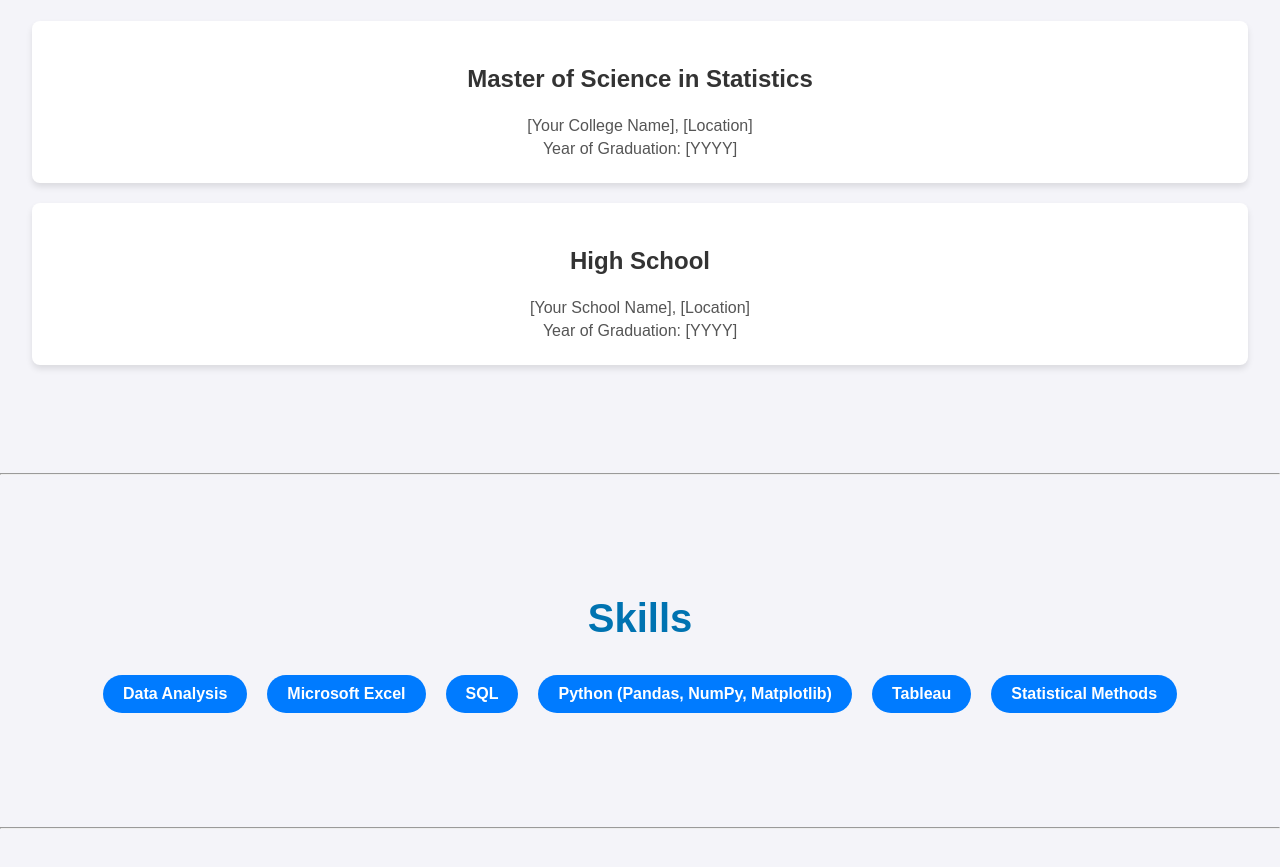
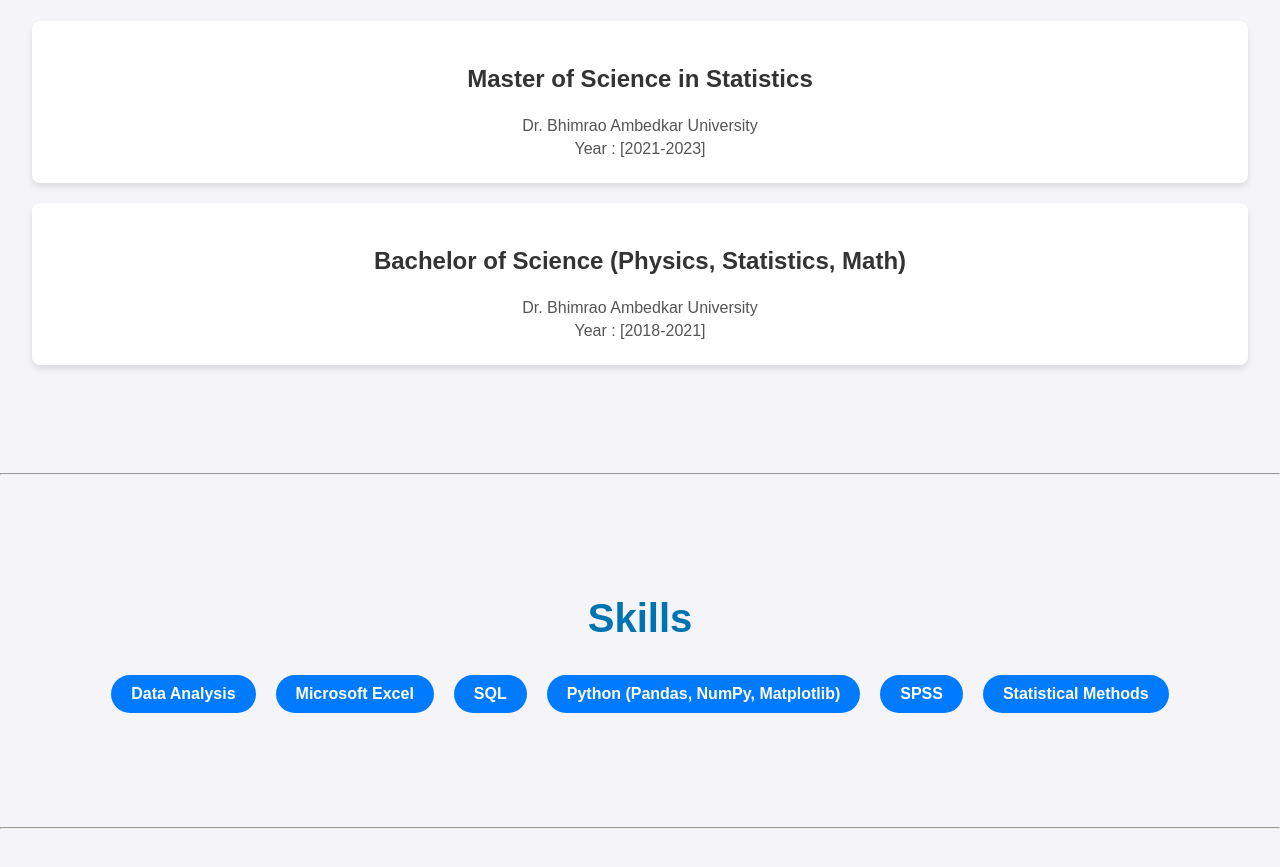
Before and after one commit to prakratigupta76/Portfolio, a plain HTML site: page index.html in a window 1280 px wide. Shown: the part 949-1816 px from the top of the page. Drawn offline with Linux system fonts and the light colour scheme.

Commit message:
New 3rd commit

```diff
--- a/index.html
+++ b/index.html
@@ -37,13 +37,13 @@
     <ul class="education-list">
         <li>
             <h3>Master of Science in Statistics</h3>
-            <p>[Your College Name], [Location]</p>
-            <p>Year of Graduation: [YYYY]</p>
+            <p>Dr. Bhimrao Ambedkar University</p>
+            <p>Year : [2021-2023]</p>
         </li>
         <li>
-            <h3>High School</h3>
-            <p>[Your School Name], [Location]</p>
-            <p>Year of Graduation: [YYYY]</p>
+            <h3>Bachelor of Science (Physics, Statistics, Math)</h3>
+            <p>Dr. Bhimrao Ambedkar University</p>
+            <p>Year : [2018-2021]</p>
         </li>
     </ul>
 </section>
@@ -56,7 +56,7 @@
         <li>Microsoft Excel</li>
         <li>SQL</li>
         <li>Python (Pandas, NumPy, Matplotlib)</li>
-        <li>Tableau</li>
+        <li>SPSS</li>
         <li>Statistical Methods</li>
     </ul>
 </section>
```
